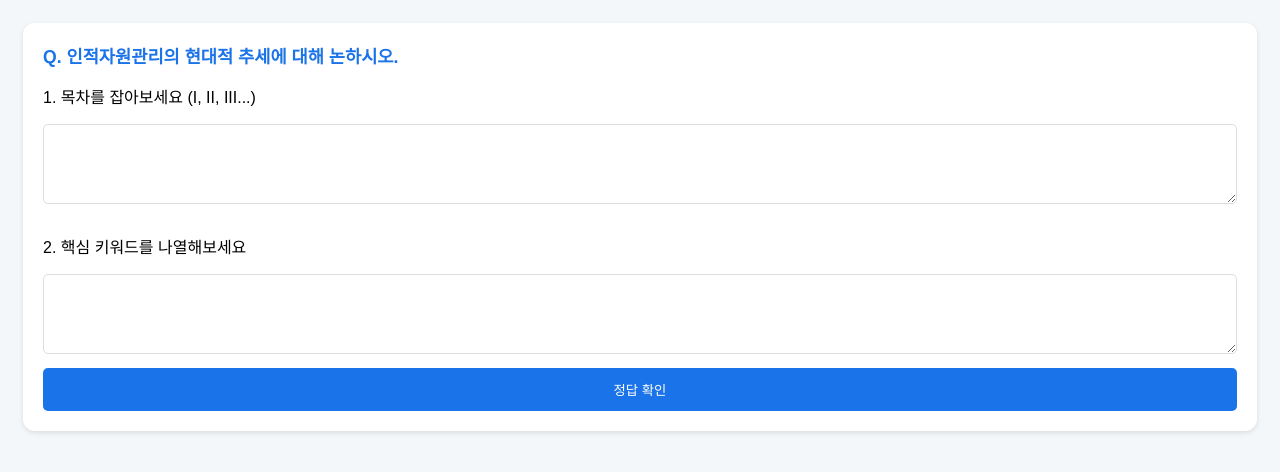
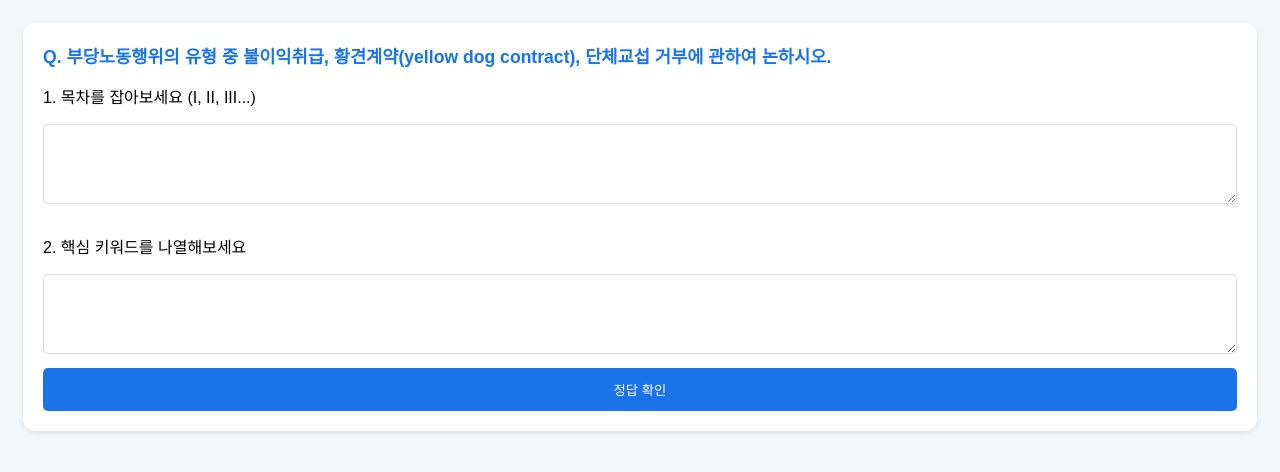
Before and after one commit to wkjun-alt/my-study-app, a plain HTML site: page index.html in a window 1280 px wide. Drawn offline with Linux system fonts and the light colour scheme.

Commit message:
Update index.html

```diff
--- a/index.html
+++ b/index.html
@@ -34,8 +34,57 @@
     <script>
         // 여기에 AI가 뽑아준 데이터를 넣을 예정입니다.
         const quizData = [
-            { q: "인적자원관리의 현대적 추세에 대해 논하시오.", struct: "I. 의의, II. 전략적 HRM, III. 유연성 관리, IV. 결론", keys: ["전략적 정렬", "직무 유연성", "성과 중심"] }
-        ];
+    {
+        q: "전통적 직무분석의 개념, 목적 및 한계점에 관하여 설명하시오.",
+        struct: "I. 전통적 직무분석의 의의\nII. 직무분석의 주요 목적 (확보, 개발, 보상 등)\nIII. 전통적 직무분석의 한계점 (동적 환경 대응 미흡 등)\nIV. 결론",
+        keys: ["직무기술서", "직무명세서", "과업 중심", "요소비교법", "정적 분석"]
+    },
+    {
+        q: "역량기반 직무분석의 개념 및 목적에 관하여 설명하시오.",
+        struct: "I. 역량기반 직무분석의 개념\nII. 도입 배경 및 필요성\nIII. 역량기반 직무분석의 목적 (고성과자 행동특성 추출)\nIV. 전통적 분석과의 차이점",
+        keys: ["KSAO", "고성과자", "행동특성", "역량 모델링", "전략적 정렬"]
+    },
+    {
+        q: "임금수준 정책 중 선도정책(lead policy), 매칭정책(matching policy), 지체정책(lag policy)의 내용 및 장단점을 설명하시오.",
+        struct: "I. 임금수준 정책의 의의\nII. 선도정책 (시장 상회)\nIII. 매칭정책 (시장 추종)\nIV. 지체정책 (시장 하회)\nV. 정책별 비교 및 시사점",
+        keys: ["효율임금", "우수인적자원 확보", "인건비 경쟁력", "노사기대치", "외부 공정성"]
+    },
+    {
+        q: "지속적인 경쟁우위 원천이 되기 위한 인적자원의 4가지 특징(VRIO)을 설명하시오.",
+        struct: "I. 자원기반관점(RBV)의 개요\nII. 가치(Value)\nIII. 희소성(Rareness)\nIV. 모방곤란성(Inimitability)\nV. 조직화(Organization)",
+        keys: ["VRIO 프레임워크", "자원기반관점", "인적자본", "인과관계 모호성", "경로 의존성"]
+    },
+    {
+        q: "인사평가 오류 중 후광효과(halo effect)와 최근효과(recency effect)에 관하여 설명하시오.",
+        struct: "I. 인사평가 오류의 의의\nII. 후광효과 (개념, 원인, 방지대책)\nIII. 최근효과 (개념, 원인, 방지대책)\nIV. 평가 오류 감소를 위한 제언",
+        keys: ["일반화의 오류", "기억의 한계", "중요사건기술법", "평가자 교육", "BARS"]
+    },
+    {
+        q: "360도 성과평가(다면평가)의 개념 및 장·단점에 관하여 설명하시오.",
+        struct: "I. 다면평가의 의의\nII. 평가 주체의 다양성 (상사, 동료, 부하, 고객)\nIII. 장점 (객관성, 자기계발)\nIV. 단점 (인기투표화, 평가 비용)\nV. 성공적 운영 요건",
+        keys: ["자기평가", "피드백 시스템", "수평적 조직", "담합 가능성", "역량 개발"]
+    },
+    {
+        q: "HR Analytics의 개념 및 활용방안에 관하여 설명하시오.",
+        struct: "I. HR Analytics의 개념\nII. 분석 단계 (묘사, 진단, 예측, 처방)\nIII. 주요 활용 분야 (채용 예측, 이직 관리)\nIV. 도입 시 고려사항 및 한계",
+        keys: ["데이터 기반 의사결정", "빅데이터", "예측 모델링", "증거기반 인사관리", "ROI 분석"]
+    },
+    {
+        q: "허츠버그(F. Herzberg)의 2요인 이론의 기본 가정과 각 요인을 설명하고 예를 제시하시오.",
+        struct: "I. 2요인 이론의 개요\nII. 위생요인 (불만족 요인)\nIII. 동기요인 (만족 요인)\nIV. 이론의 시사점 및 한계",
+        keys: ["만족과 불만족의 독립성", "직무 충실화", "환경 요인", "심리적 성장", "KITA"]
+    },
+    {
+        q: "빅 파이브(Big-Five) 성격 모델의 5가지 성격 유형을 설명하시오.",
+        struct: "I. 성격과 조직행동의 관계\nII. 외향성, 친화성, 성실성, 정서적 안정성, 개방성\nIII. 각 유형별 조직 성과와의 관련성",
+        keys: ["외향성", "성실성", "친화성", "신경증", "경험에 대한 개방성"]
+    },
+    {
+        q: "부당노동행위의 유형 중 불이익취급, 황견계약(yellow dog contract), 단체교섭 거부에 관하여 논하시오.",
+        struct: "I. 부당노동행위제도의 의의\nII. 불이익취급 (개념 및 요건)\nIII. 황견계약 (비열계약)\nIV. 단체교섭 거부 및 해태\nV. 구제 절차",
+        keys: ["노동3권 보장", "반조합적 의사", "비열계약", "성실교섭의무", "노동위원회"]
+    }
+];
 
         const item = quizData[Math.floor(Math.random() * quizData.length)];
         document.getElementById('q-area').innerText = "Q. " + item.q;
```
